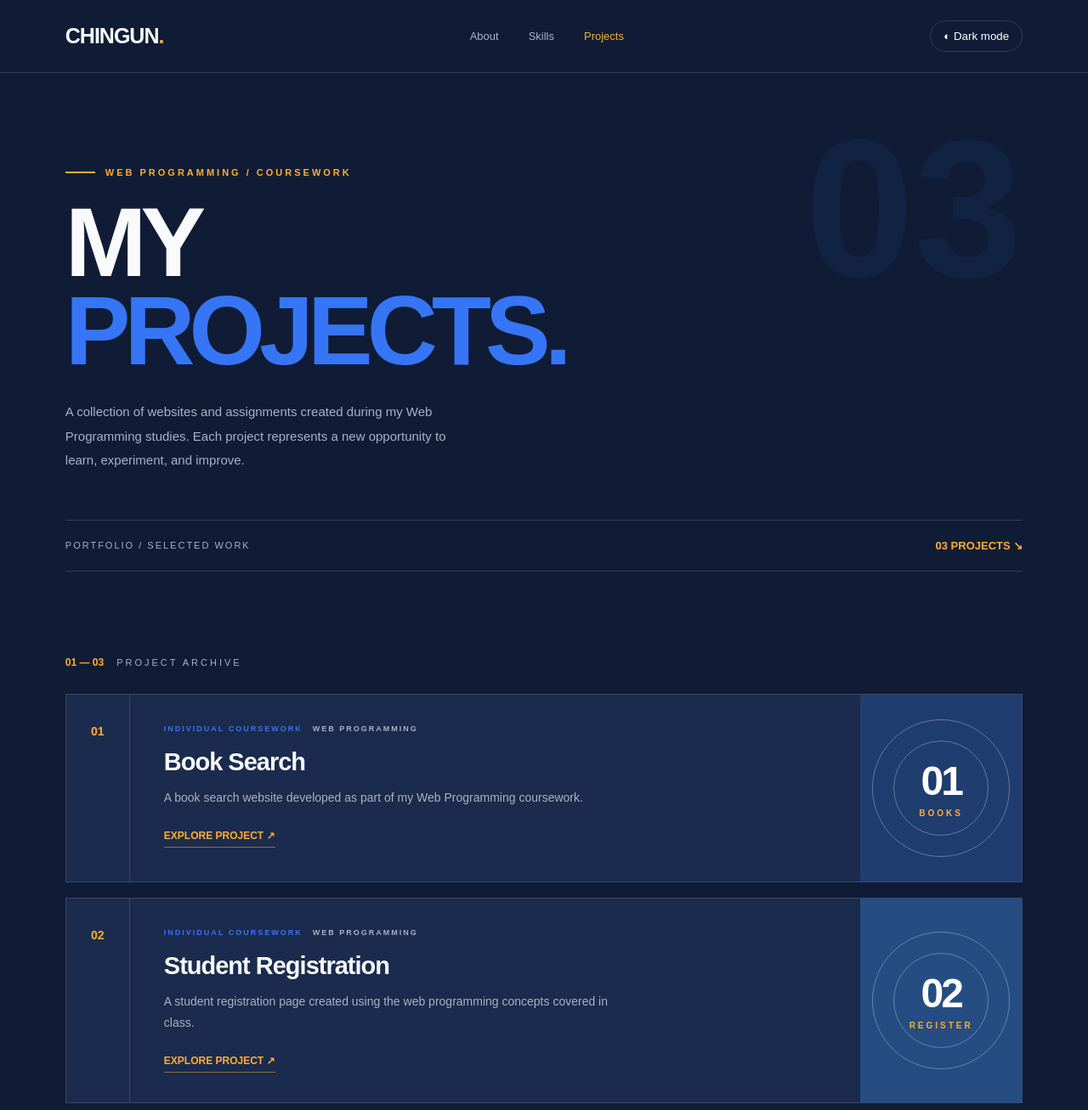
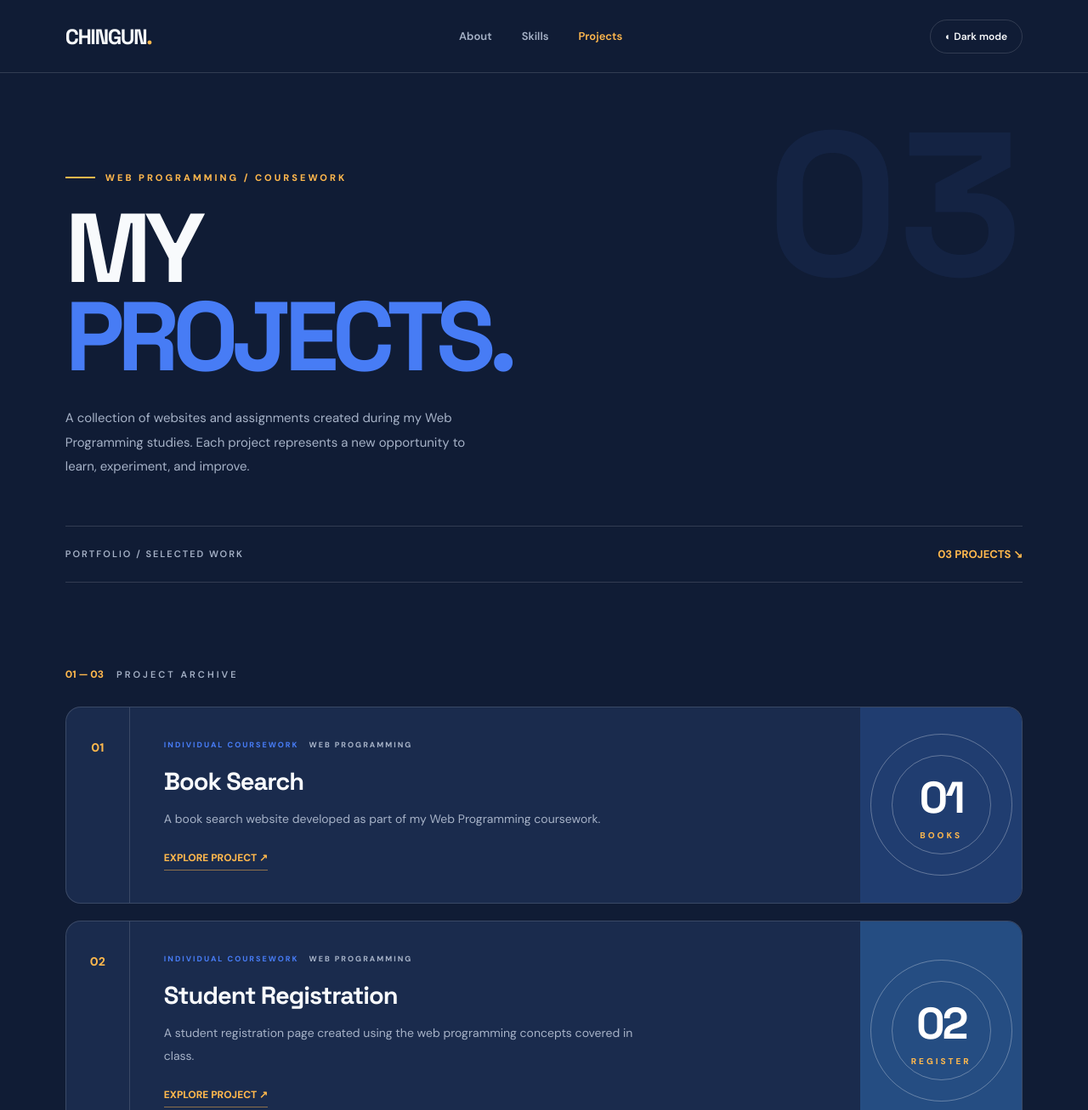
Before and after one commit to aidy40/portfolio, a plain HTML site: page projects.html in a window 1280 px wide. Shown: the top 1307 px of the page at 85% size. Drawn offline with Linux system fonts and the light colour scheme.

Commit message:
Update projects.html

```diff
--- a/projects.html
+++ b/projects.html
@@ -10,15 +10,20 @@
 
   <script src="script.js" defer></script>
 
+  <link rel="preconnect" href="https://fonts.googleapis.com">
+  <link rel="preconnect" href="https://fonts.gstatic.com" crossorigin>
+  <link href="https://fonts.googleapis.com/css2?family=DM+Sans:wght@400;500;600;700;800&family=Space+Grotesk:wght@400;500;600;700&display=swap" rel="stylesheet">
+
   <style>
     :root {
       --navy: #101c35;
       --navy-light: #1a2b4d;
-      --blue: #3675f5;
-      --orange: #ffad33;
+      --blue: #477cf5;
+      --orange: #ffb84d;
       --white: #f8fafc;
       --muted: #a6b2c7;
       --line: rgba(255,255,255,0.14);
+      --card-radius: 18px;
     }
 
     * {
@@ -30,7 +35,12 @@
       margin: 0;
       background: var(--navy);
       color: var(--white);
-      font-family: Arial, sans-serif;
+      font-family: 'DM Sans', sans-serif;
+      transition: background 0.3s, color 0.3s;
+    }
+
+    h1, h2, h3, .logo, .footer-name {
+      font-family: 'Space Grotesk', sans-serif;
     }
 
     a {
@@ -47,6 +57,8 @@
 
     header {
       border-bottom: 1px solid var(--line);
+      position: relative;
+      z-index: 10;
     }
 
     .navigation {
@@ -59,22 +71,25 @@
 
     .logo {
       font-size: 25px;
-      font-weight: 900;
-      letter-spacing: -1px;
+      font-weight: 700;
+      letter-spacing: -1.5px;
     }
 
-    .logo span {
+    .logo span,
+    .footer-name span {
       color: var(--orange);
     }
 
     .nav-links {
       display: flex;
+      align-items: center;
       gap: 35px;
     }
 
     .nav-links a {
       color: var(--muted);
       font-size: 13px;
+      font-weight: 600;
       transition: 0.2s;
     }
 
@@ -84,23 +99,28 @@
     }
 
     .theme-toggle {
-      padding: 10px 15px;
-      color: white;
+      padding: 11px 17px;
+      color: var(--white);
       background: transparent;
       border: 1px solid var(--line);
       border-radius: 30px;
       cursor: pointer;
+      font-family: inherit;
+      font-size: 12px;
+      font-weight: 600;
+      transition: 0.2s;
     }
 
     .theme-toggle:hover {
       color: var(--orange);
       border-color: var(--orange);
+      transform: translateY(-2px);
     }
 
     /* Intro */
 
     .projects-intro {
-      padding: 100px 0 75px;
+      padding: 105px 0 75px;
       position: relative;
       overflow: hidden;
     }
@@ -109,11 +129,12 @@
       content: "03";
       position: absolute;
       right: 0;
-      top: 45px;
-      font-size: 230px;
+      top: 35px;
+      font-family: 'Space Grotesk', sans-serif;
+      font-size: 240px;
       line-height: 1;
-      font-weight: 900;
-      color: rgba(54, 117, 245, 0.08);
+      font-weight: 700;
+      color: rgba(71,124,245,0.08);
       pointer-events: none;
     }
 
@@ -123,7 +144,7 @@
       gap: 12px;
       color: var(--orange);
       font-size: 11px;
-      font-weight: bold;
+      font-weight: 800;
       letter-spacing: 3px;
       margin-bottom: 25px;
     }
@@ -139,9 +160,10 @@
       z-index: 1;
       font-size: clamp(65px, 10vw, 115px);
       line-height: 0.9;
-      letter-spacing: -7px;
+      letter-spacing: -8px;
       text-transform: uppercase;
       margin: 0;
+      font-weight: 700;
     }
 
     .projects-intro h1 span {
@@ -150,7 +172,7 @@
 
     .intro-description {
       color: var(--muted);
-      max-width: 480px;
+      max-width: 490px;
       line-height: 1.9;
       font-size: 15px;
       margin-top: 30px;
@@ -162,19 +184,21 @@
       align-items: center;
       border-top: 1px solid var(--line);
       border-bottom: 1px solid var(--line);
-      padding: 22px 0;
+      padding: 24px 0;
       margin-top: 55px;
     }
 
     .intro-bottom span {
       color: var(--muted);
       font-size: 11px;
+      font-weight: 600;
       letter-spacing: 2px;
     }
 
     .intro-bottom strong {
       color: var(--orange);
       font-size: 13px;
+      font-weight: 700;
     }
 
     /* Project list */
@@ -193,13 +217,14 @@
     .list-heading span:first-child {
       color: var(--orange);
       font-size: 12px;
-      font-weight: bold;
+      font-weight: 800;
     }
 
     .list-heading span:last-child {
       color: var(--muted);
       font-size: 11px;
       letter-spacing: 3px;
+      font-weight: 600;
     }
 
     .project-card {
@@ -208,28 +233,30 @@
       align-items: stretch;
       background: var(--navy-light);
       border: 1px solid var(--line);
-      margin-bottom: 18px;
-      transition: 0.25s;
+      border-radius: var(--card-radius);
+      margin-bottom: 20px;
+      transition: 0.25s ease;
       overflow: hidden;
     }
 
     .project-card:hover {
       border-color: var(--orange);
-      transform: translateY(-4px);
+      transform: translateY(-5px);
+      box-shadow: 0 15px 35px rgba(0,0,0,0.16);
     }
 
     .project-number {
       display: flex;
       justify-content: center;
-      padding-top: 35px;
+      padding-top: 38px;
       color: var(--orange);
       font-size: 14px;
-      font-weight: bold;
+      font-weight: 800;
       border-right: 1px solid var(--line);
     }
 
     .project-content {
-      padding: 35px 40px;
+      padding: 38px 40px;
     }
 
     .project-meta {
@@ -243,7 +270,7 @@
       color: var(--blue);
       font-size: 9px;
       letter-spacing: 2px;
-      font-weight: bold;
+      font-weight: 800;
     }
 
     .project-meta span + span {
@@ -254,12 +281,13 @@
       margin: 0 0 13px;
       font-size: 29px;
       letter-spacing: -1px;
+      font-weight: 700;
     }
 
     .project-content p {
       color: var(--muted);
       font-size: 14px;
-      line-height: 1.8;
+      line-height: 1.9;
       max-width: 560px;
       margin: 0 0 25px;
     }
@@ -276,16 +304,19 @@
       gap: 10px;
       color: var(--orange);
       font-size: 12px;
-      font-weight: bold;
-      border-bottom: 1px solid rgba(255,173,51,0.5);
+      font-weight: 800;
+      border-bottom: 1px solid rgba(255,184,77,0.5);
       padding-bottom: 6px;
       transition: 0.2s;
     }
 
     .project-link:hover {
-      color: white;
-      border-color: white;
+      color: var(--white);
+      border-color: var(--white);
+      gap: 15px;
     }
+
+    /* Project graphics */
 
     .project-visual {
       min-height: 220px;
@@ -301,25 +332,36 @@
     .project-visual::before {
       content: "";
       position: absolute;
-      width: 160px;
-      height: 160px;
+      width: 165px;
+      height: 165px;
       border: 1px solid rgba(255,255,255,0.3);
       border-radius: 50%;
+      transition: 0.4s;
     }
 
     .project-visual::after {
       content: "";
       position: absolute;
-      width: 110px;
-      height: 110px;
+      width: 115px;
+      height: 115px;
       border: 1px solid rgba(255,255,255,0.3);
       border-radius: 50%;
+      transition: 0.4s;
+    }
+
+    .project-card:hover .project-visual::before {
+      transform: scale(1.15);
+    }
+
+    .project-card:hover .project-visual::after {
+      transform: scale(1.2);
     }
 
     .project-visual strong {
       position: relative;
       z-index: 1;
-      font-size: 48px;
+      font-family: 'Space Grotesk', sans-serif;
+      font-size: 52px;
       color: white;
       letter-spacing: -3px;
     }
@@ -329,7 +371,7 @@
       z-index: 1;
       color: var(--orange);
       font-size: 10px;
-      font-weight: bold;
+      font-weight: 800;
       letter-spacing: 3px;
       margin-top: 5px;
     }
@@ -360,17 +402,20 @@
     .back-link {
       color: var(--orange);
       font-size: 13px;
-      font-weight: bold;
+      font-weight: 800;
+      transition: 0.2s;
     }
 
     .back-link:hover {
-      color: white;
+      color: var(--white);
+      transform: translateX(-4px);
     }
 
     .back-section span {
       color: var(--muted);
       font-size: 10px;
       letter-spacing: 2px;
+      font-weight: 600;
     }
 
     /* Footer */
@@ -390,11 +435,8 @@
 
     .footer-name {
       font-size: 20px;
-      font-weight: 900;
-    }
-
-    .footer-name span {
-      color: var(--orange);
+      font-weight: 700;
+      letter-spacing: -1px;
     }
 
     .footer-note,
@@ -407,16 +449,22 @@
     .footer-content a {
       color: var(--orange);
       font-size: 13px;
+      font-weight: 700;
+      transition: 0.2s;
+    }
+
+    .footer-content a:hover {
+      color: var(--white);
     }
 
     /* Light mode */
 
     body.light-mode {
-      --navy: #f4f6fb;
+      --navy: #f3f5fa;
       --navy-light: #ffffff;
       --white: #17233c;
       --muted: #68758c;
-      --line: rgba(23,46,85,0.18);
+      --line: rgba(23,46,85,0.15);
     }
 
     body.light-mode .logo,
@@ -439,12 +487,25 @@
       border-color: #cbd5e1;
     }
 
+    body.light-mode .project-card {
+      box-shadow: 0 5px 20px rgba(23,46,85,0.04);
+    }
+
+    body.light-mode .project-card:hover {
+      box-shadow: 0 12px 30px rgba(23,46,85,0.1);
+    }
+
     body.light-mode .project-visual strong {
       color: white;
     }
 
     body.light-mode .project-visual span {
-      color: #ffad33;
+      color: #ffb84d;
+    }
+
+    body.light-mode .back-link:hover,
+    body.light-mode .footer-content a:hover {
+      color: #2563eb;
     }
 
     /* Responsive */
@@ -456,7 +517,7 @@
 
       .project-visual {
         grid-column: 2;
-        min-height: 130px;
+        min-height: 150px;
       }
 
       .projects-intro::after {
@@ -501,7 +562,7 @@
       }
 
       .project-content {
-        padding: 25px 20px;
+        padding: 27px 20px;
       }
 
       .project-content h2 {
@@ -509,7 +570,7 @@
       }
 
       .project-visual {
-        min-height: 110px;
+        min-height: 120px;
       }
 
       .project-actions {
@@ -605,7 +666,7 @@
 
           <div class="project-actions">
             <a class="project-link"
-               href="https://erdenetsogt-delgerbat.github.io/Web-Programming/week%207/book-search.html"
+               href="https://aidy40.github.io/Web-Programming/week%207/book-search.html"
                target="_blank"
                rel="noopener noreferrer">
               EXPLORE PROJECT ↗
@@ -642,7 +703,7 @@
 
           <div class="project-actions">
             <a class="project-link"
-               href="https://erdenetsogt-delgerbat.github.io/Web-Programming/week%208/student-registration.html"
+               href="https://aidy40.github.io/Web-Programming/week%208/student-registration.html"
                target="_blank"
                rel="noopener noreferrer">
               EXPLORE PROJECT ↗
@@ -679,14 +740,14 @@
 
           <div class="project-actions">
             <a class="project-link"
-               href="https://erdenetsogt-delgerbat.github.io/team-Project/"
+               href="https://aidy40.github.io/team-Project/"
                target="_blank"
                rel="noopener noreferrer">
               VISIT WEBSITE ↗
             </a>
 
             <a class="project-link"
-               href="https://github.com/ERDENETSOGT-DELGERBAT/team-Project"
+               href="https://github.com/aidy40/team-Project"
                target="_blank"
                rel="noopener noreferrer">
               GITHUB REPOSITORY ↗
@@ -722,7 +783,7 @@
         </div>
       </div>
 
-      <a href="https://github.com/ERDENETSOGT-DELGERBAT"
+      <a href="https://github.com/aidy40"
          target="_blank"
          rel="noopener noreferrer">
         GITHUB PROFILE ↗
```
